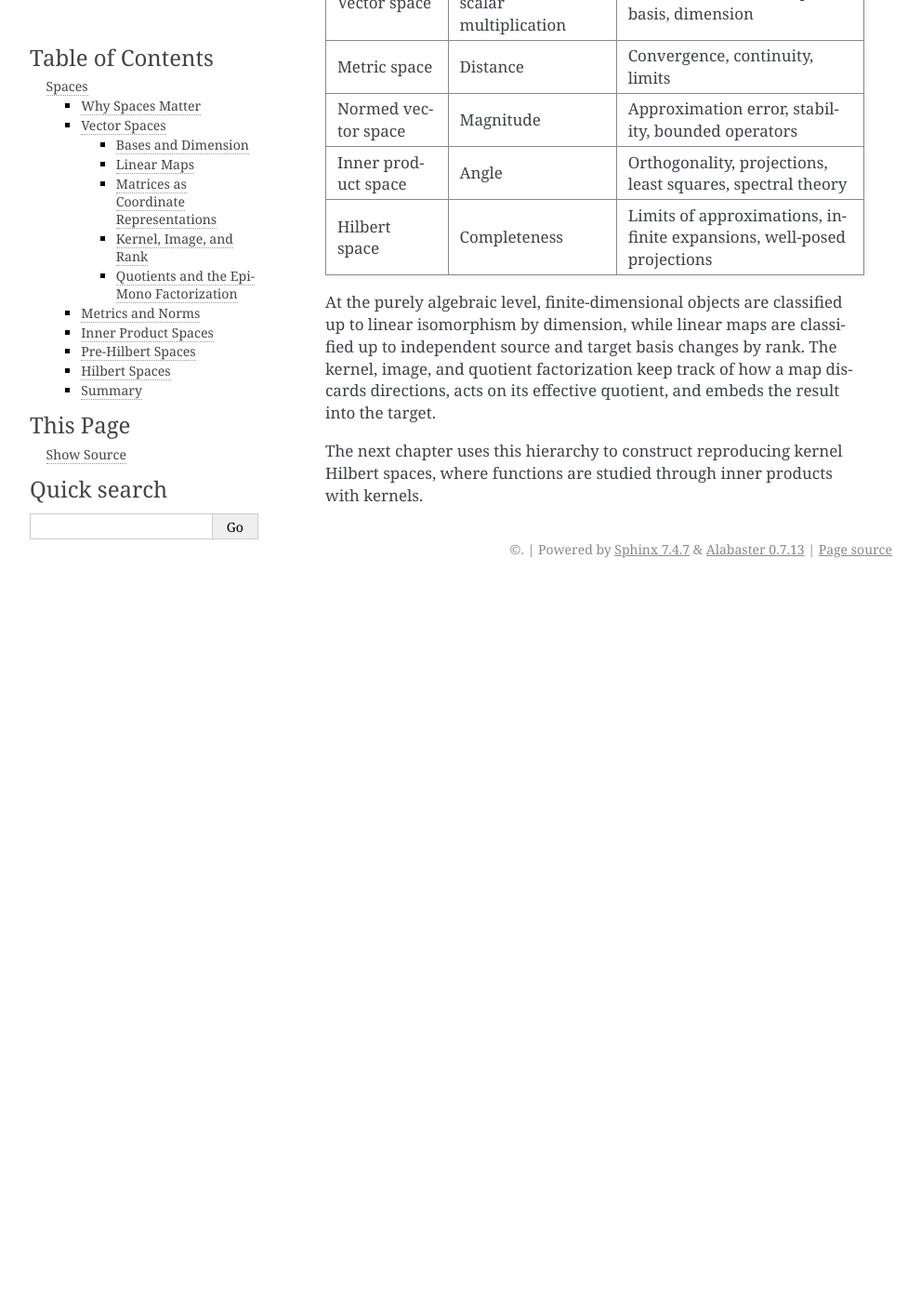
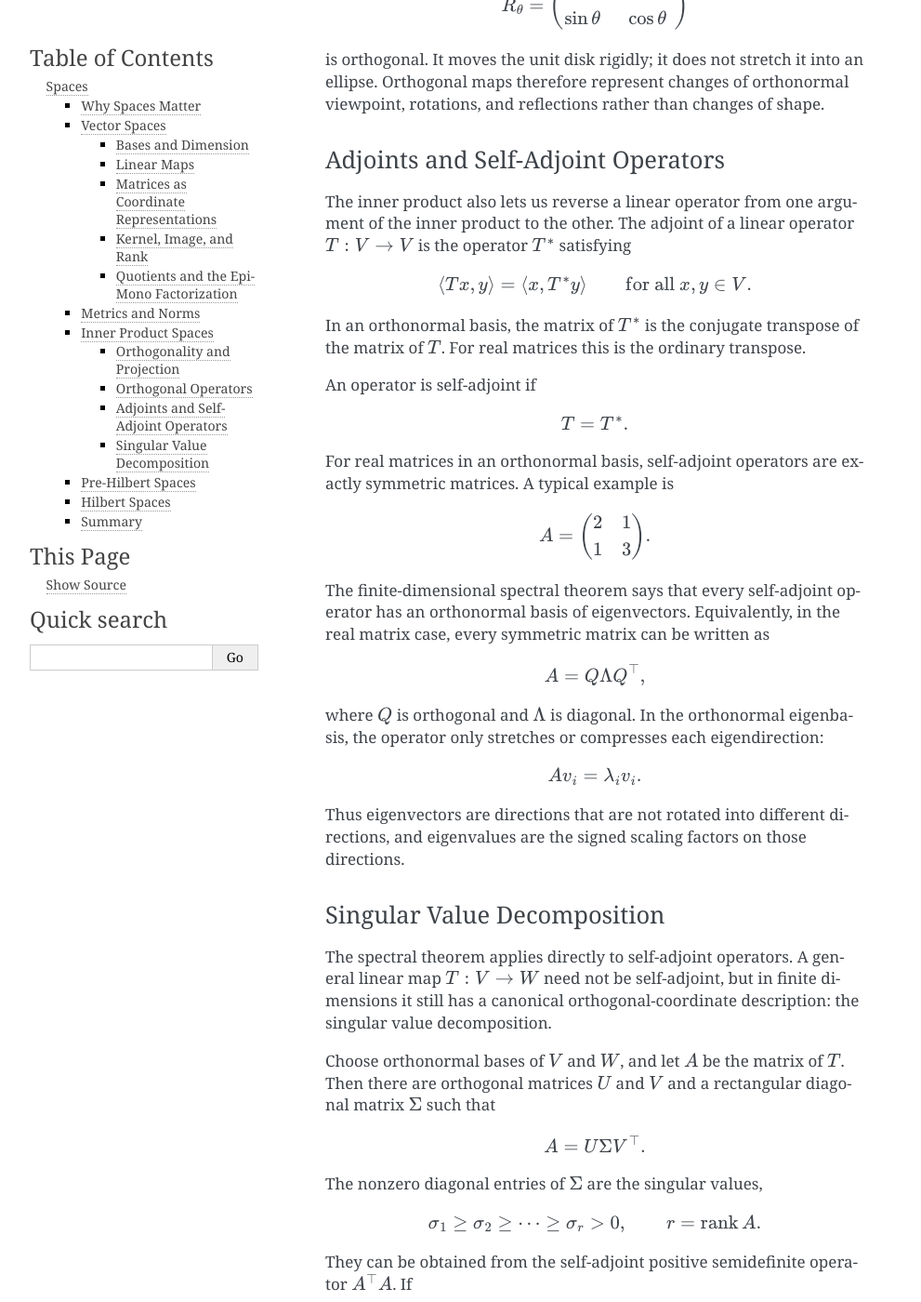
Before and after one commit to smanist/rtd_mathbase, a Sphinx documentation site: the page built from docs/chapters/01_spaces.md, in a window 1280 px wide and 1400 px high, scrolled down 8810 px. Shown: the whole window at 93% size, without its empty margins (150-1141 px from the left). Built offline with Sphinx 7.4.7, drawn with Linux system fonts in a browser that asks for light colours; before the commit the page ends 9440 px from its top, so only the background shows below that; some of the changed text lies outside the part shown.

Commit message:
add html 2

````diff
--- a/docs/chapters/01_spaces.md
+++ b/docs/chapters/01_spaces.md
@@ -451,7 +451,7 @@ d(x,y)
 The Euclidean inner product is
 
 ```{math}
-\langle x,y\rangle = x^T y.
+\langle x,y\rangle = x^\top y.
 ```
 
 On $L^2[0,1]$, a standard complex inner product is
@@ -462,8 +462,69 @@ On $L^2[0,1]$, a standard complex inner product is
 \int_0^1 f(x)\overline{g(x)}\,\dd x.
 ```
 
-Inner products make orthogonality and projection possible. Given a basis
-$\{v_i\}$ and a dual family $\{u_j\}$ satisfying
+In finite-dimensional real spaces, inner product spaces are still classified
+up to isometric isomorphism by dimension. If two real inner product spaces have
+the same finite dimension, orthonormal bases identify both of them with
+$\mathbb{R}^n$ with its standard dot product. What changes after adding an
+inner product is not the list of possible finite-dimensional objects, but the
+maps treated as geometry-preserving: arbitrary invertible maps are replaced by
+inner-product-preserving maps.
+
+(spaces:orthogonality-projection)=
+### Orthogonality and Projection
+
+Inner products make orthogonality and projection meaningful. Vectors $x$ and
+$y$ are orthogonal, written $x\perp y$, if
+
+```{math}
+\langle x,y\rangle = 0.
+```
+
+The Pythagorean identity follows immediately: if $x\perp y$, then
+
+```{math}
+\|x+y\|^2 = \|x\|^2 + \|y\|^2.
+```
+
+Thus orthogonal directions contribute independently to squared length.
+
+If $u$ is a unit vector, the orthogonal projection of $v$ onto the line spanned
+by $u$ is
+
+```{math}
+P_u v = \langle v,u\rangle u.
+```
+
+The residual is orthogonal to $u$:
+
+```{math}
+v-P_u v \perp u.
+```
+
+More generally, if $U\subset V$ is a finite-dimensional subspace, then every
+$x\in V$ has a unique decomposition
+
+```{math}
+x = u + w,
+\qquad
+u\in U,\quad w\in U^\perp.
+```
+
+The map $P_Ux=u$ is the orthogonal projection onto $U$. It is linear and
+satisfies
+
+```{math}
+P_U^2=P_U,
+\qquad
+\operatorname{im}P_U=U,
+\qquad
+\ker P_U=U^\perp.
+```
+
+Projection combines the additive structure of subspaces with the geometric
+structure supplied by the inner product.
+
+Given a basis $\{v_i\}$ and a dual family $\{u_j\}$ satisfying
 
 ```{math}
 \langle u_j,v_i\rangle =
@@ -480,6 +541,156 @@ x_k = \sum_{i=1}^k c_i v_i,
 \qquad
 c_i = \langle u_i,x_k\rangle.
 ```
+
+(spaces:orthogonal-operators)=
+### Orthogonal Operators
+
+A linear map $Q:V\to V$ is orthogonal, or isometric, if it preserves the inner
+product:
+
+```{math}
+\langle Qx,Qy\rangle = \langle x,y\rangle
+\qquad
+\text{for all }x,y\in V.
+```
+
+It follows that $Q$ preserves lengths and angles. In an orthonormal basis, the
+matrix of $Q$ satisfies
+
+```{math}
+Q^\top Q = I,
+```
+
+so
+
+```{math}
+Q^{-1}=Q^\top.
+```
+
+For example, the planar rotation
+
+```{math}
+R_\theta
+=
+\begin{pmatrix}
+\cos\theta & -\sin\theta\\
+\sin\theta & \cos\theta
+\end{pmatrix}
+```
+
+is orthogonal. It moves the unit disk rigidly; it does not stretch it into an
+ellipse. Orthogonal maps therefore represent changes of orthonormal viewpoint,
+rotations, and reflections rather than changes of shape.
+
+(spaces:adjoints-spectral)=
+### Adjoints and Self-Adjoint Operators
+
+The inner product also lets us reverse a linear operator from one argument of
+the inner product to the other. The adjoint of a linear operator $T:V\to V$ is
+the operator $T^\ast$ satisfying
+
+```{math}
+\langle Tx,y\rangle = \langle x,T^\ast y\rangle
+\qquad
+\text{for all }x,y\in V.
+```
+
+In an orthonormal basis, the matrix of $T^\ast$ is the conjugate transpose of
+the matrix of $T$. For real matrices this is the ordinary transpose.
+
+An operator is self-adjoint if
+
+```{math}
+T=T^\ast.
+```
+
+For real matrices in an orthonormal basis, self-adjoint operators are exactly
+symmetric matrices. A typical example is
+
+```{math}
+A=
+\begin{pmatrix}
+2 & 1\\
+1 & 3
+\end{pmatrix}.
+```
+
+The finite-dimensional spectral theorem says that every self-adjoint operator
+has an orthonormal basis of eigenvectors. Equivalently, in the real matrix
+case, every symmetric matrix can be written as
+
+```{math}
+A=Q\Lambda Q^\top,
+```
+
+where $Q$ is orthogonal and $\Lambda$ is diagonal. In the orthonormal
+eigenbasis, the operator only stretches or compresses each eigendirection:
+
+```{math}
+Av_i=\lambda_i v_i.
+```
+
+Thus eigenvectors are directions that are not rotated into different
+directions, and eigenvalues are the signed scaling factors on those directions.
+
+(spaces:svd)=
+### Singular Value Decomposition
+
+The spectral theorem applies directly to self-adjoint operators. A general
+linear map $T:V\to W$ need not be self-adjoint, but in finite dimensions it
+still has a canonical orthogonal-coordinate description: the singular value
+decomposition.
+
+Choose orthonormal bases of $V$ and $W$, and let $A$ be the matrix of $T$.
+Then there are orthogonal matrices $U$ and $V$ and a rectangular diagonal
+matrix $\Sigma$ such that
+
+```{math}
+A = U\Sigma V^\top.
+```
+
+The nonzero diagonal entries of $\Sigma$ are the singular values,
+
+```{math}
+\sigma_1\ge \sigma_2\ge \cdots \ge \sigma_r > 0,
+\qquad
+r=\operatorname{rank}A.
+```
+
+They can be obtained from the self-adjoint positive semidefinite operator
+$A^\top A$. If
+
+```{math}
+A^\top A = V\Lambda V^\top,
+```
+
+with $\Lambda=\operatorname{diag}(\lambda_i)$ and $\lambda_i\ge 0$, then
+
+```{math}
+\sigma_i=\sqrt{\lambda_i}.
+```
+
+Geometrically, $V^\top$ first chooses orthonormal coordinates in the source,
+$\Sigma$ stretches the first $r$ coordinate directions by
+$\sigma_1,\ldots,\sigma_r$ and kills the remaining directions, and $U$ chooses
+orthonormal coordinates in the target. The unit ball is sent to an ellipsoid
+whose principal axis lengths are the singular values and whose nonzero axis
+directions are the left singular vectors.
+
+This refines the algebraic rank normal form. If arbitrary invertible changes
+of basis are allowed, a rank-$r$ map reduces to
+
+```{math}
+\begin{pmatrix}
+I_r & 0\\
+0 & 0
+\end{pmatrix}.
+```
+
+After an inner product is fixed, only orthogonal basis changes preserve the
+geometry. The corresponding normal form is $\Sigma$, so rank records how many
+directions survive and singular values record how strongly each surviving
+orthogonal direction is stretched.
 
 (spaces:pre-hilbert)=
 ## Pre-Hilbert Spaces
@@ -561,5 +772,10 @@ independent source and target basis changes by rank. The kernel, image, and
 quotient factorization keep track of how a map discards directions, acts on its
 effective quotient, and embeds the result into the target.
 
+After an inner product is added, the geometry-preserving transformations are
+orthogonal rather than arbitrary invertible maps. This finer equivalence keeps
+track of lengths and angles, which is why projections, self-adjoint spectral
+decompositions, and singular values become meaningful.
+
 The next chapter uses this hierarchy to construct reproducing kernel Hilbert
 spaces, where functions are studied through inner products with kernels.
````
